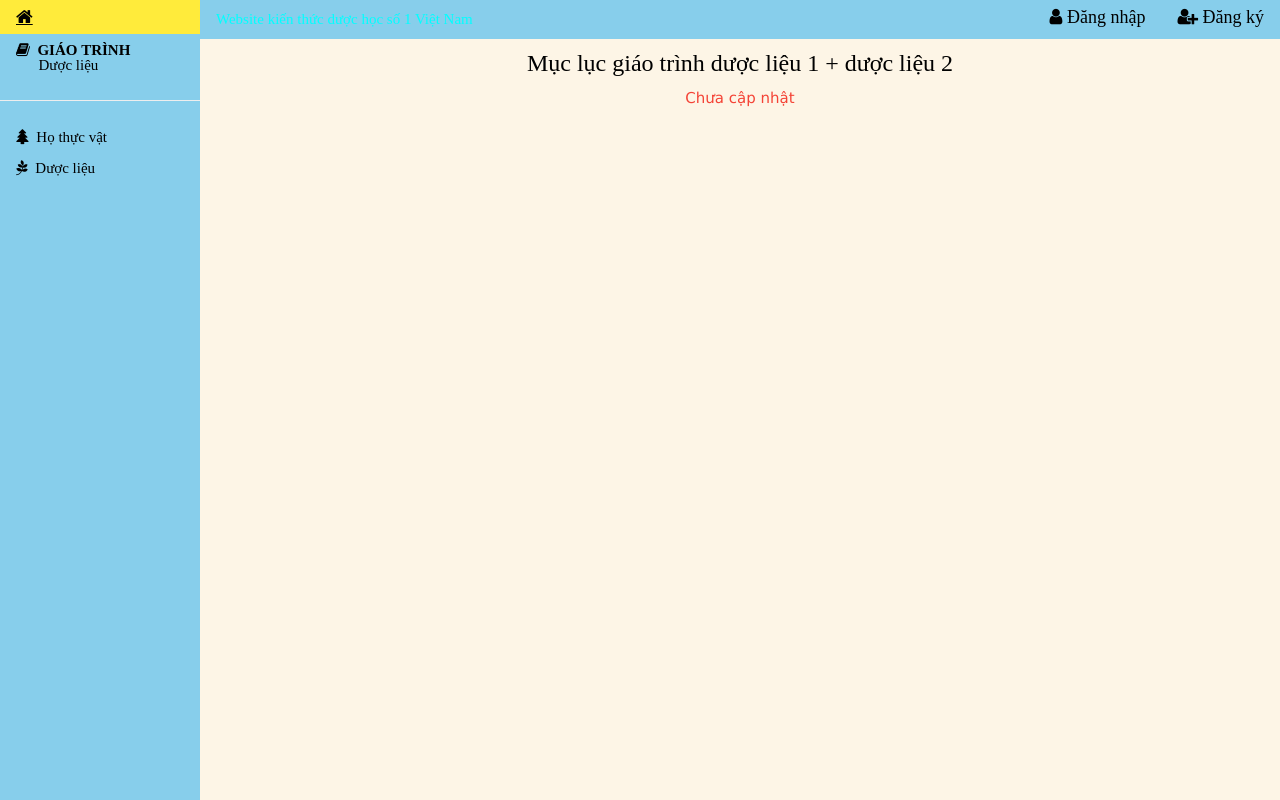
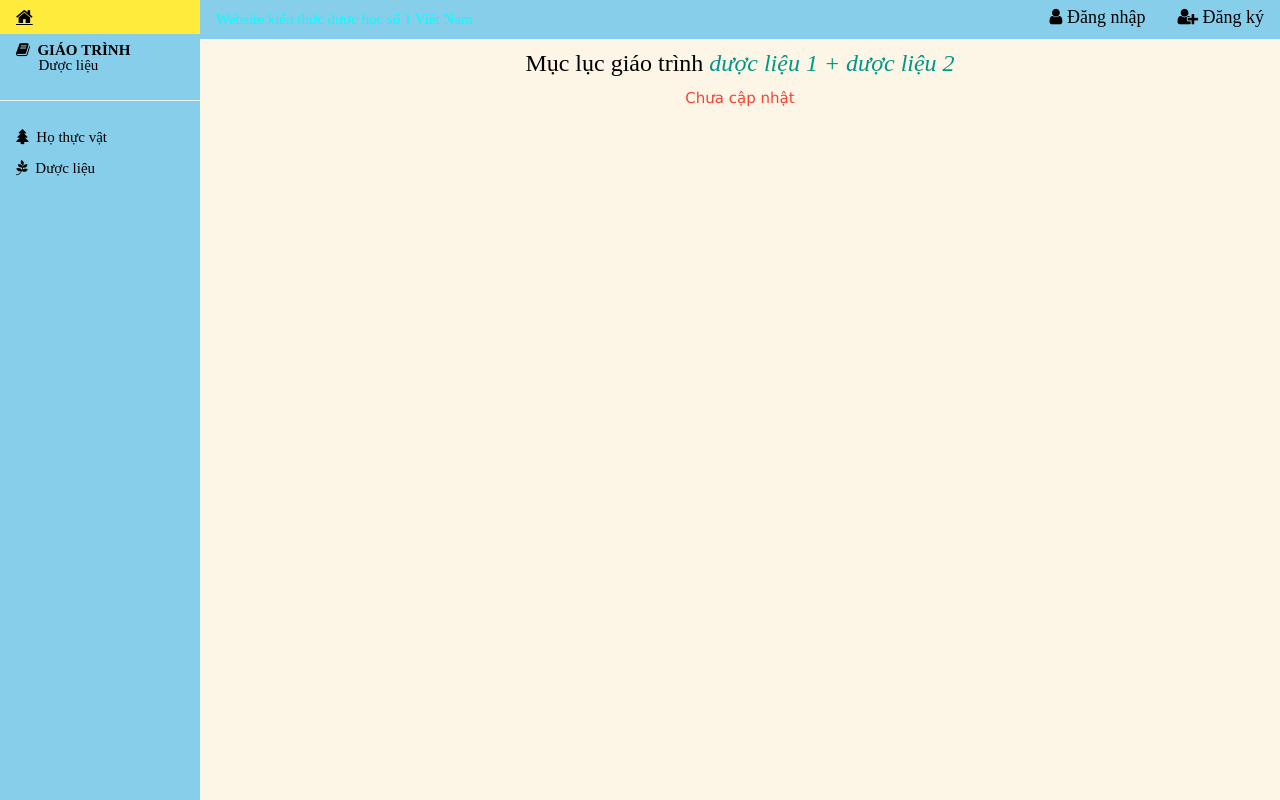
Before and after one commit to alibaba1233456789/hieu_nguyen123, a Django app: page /duoc-lieu-hoc/giao-trinh/ in a window 1280 px wide. Run offline with Django 3.2, Linux system fonts and the light colour scheme; data that the repository does not hold is empty.

Commit message:
Update now

```diff
--- a/duoclieu/admin.py
+++ b/duoclieu/admin.py
@@ -67,7 +67,7 @@ class HinhAnhMinhHoaInline(admin.TabularInline):
 
 @admin.register(DuocLieu)
 class DuocLieuAdmin(admin.ModelAdmin):
-    list_display =('ten_tieng_viet', 'ten_la_tinh', 'ho_thuc_vat', 'ngay_dang', 'nguoi_dang')
+    list_display =('id', 'ten_tieng_viet', 'ten_la_tinh', 'ho_thuc_vat', 'ngay_dang', 'nguoi_dang')
     inlines = [TenKhoaHocInline, DacDiemVaPhanBoInline, BoPhanDungInline, ThanhPhanHoaHocInline, TacDungVaCongDungInline, CheBienInline, ChePhamInline, ChuYInline, GhiChuInline, DacDiemViPhauVaBotInline, HinhAnhMinhHoaInline, HinhAnhBoSungInline]
 
     prepopulated_fields = {'slug': ('ten_la_tinh',)}
--- a/duoclieu/templates/duoclieu/level0_list.html
+++ b/duoclieu/templates/duoclieu/level0_list.html
@@ -1,6 +1,6 @@
 {% extends "duoc_lieu_hoc.html" %}
 {% block content %}
-  <h3 class="w3-center" style="font-family:'Papyrus'">Mục lục giáo trình dược liệu 1 + dược liệu 2</h3>
+  <h3 class="w3-center" style="font-family:'Papyrus'">Mục lục giáo trình <br class="w3-hide-large"><i class="w3-text-teal">dược liệu 1 + dược liệu 2</i></h3>
   {% if level0_list %}
   <table class="tb1 center1" width="95%">
     <tr>
```
